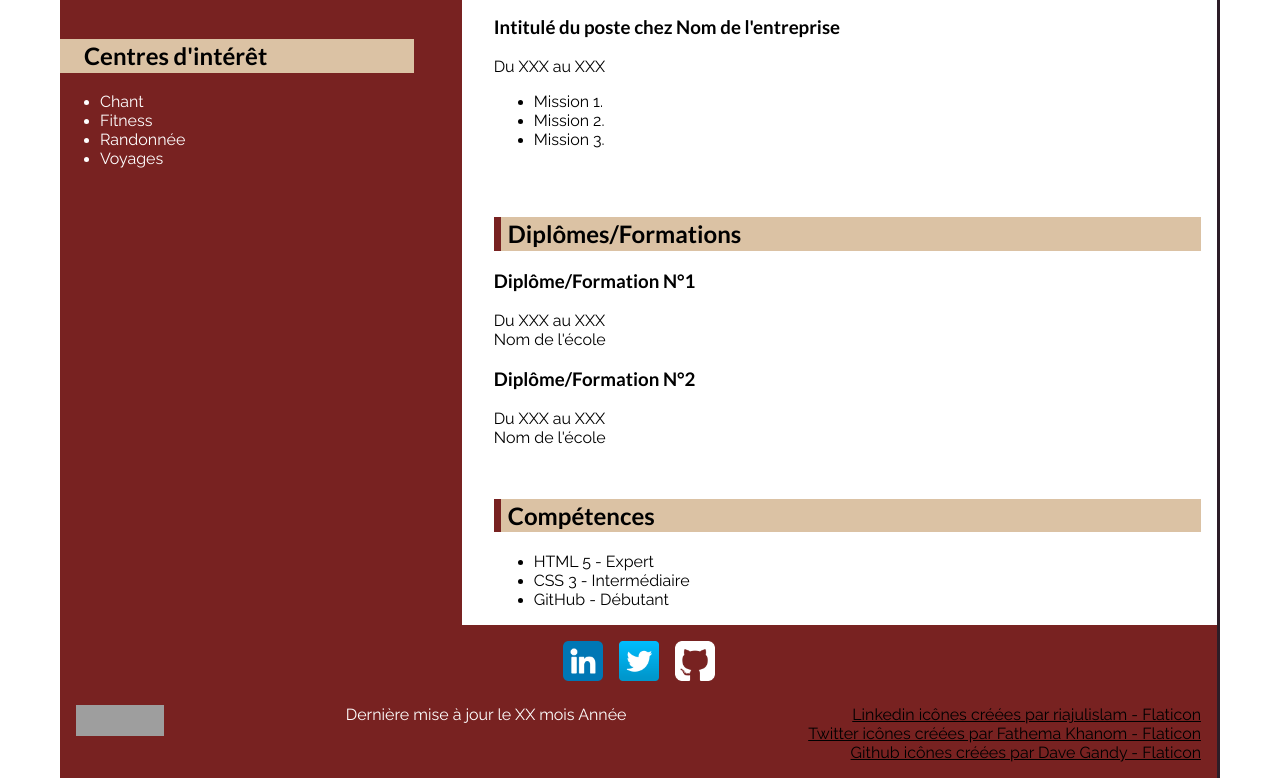
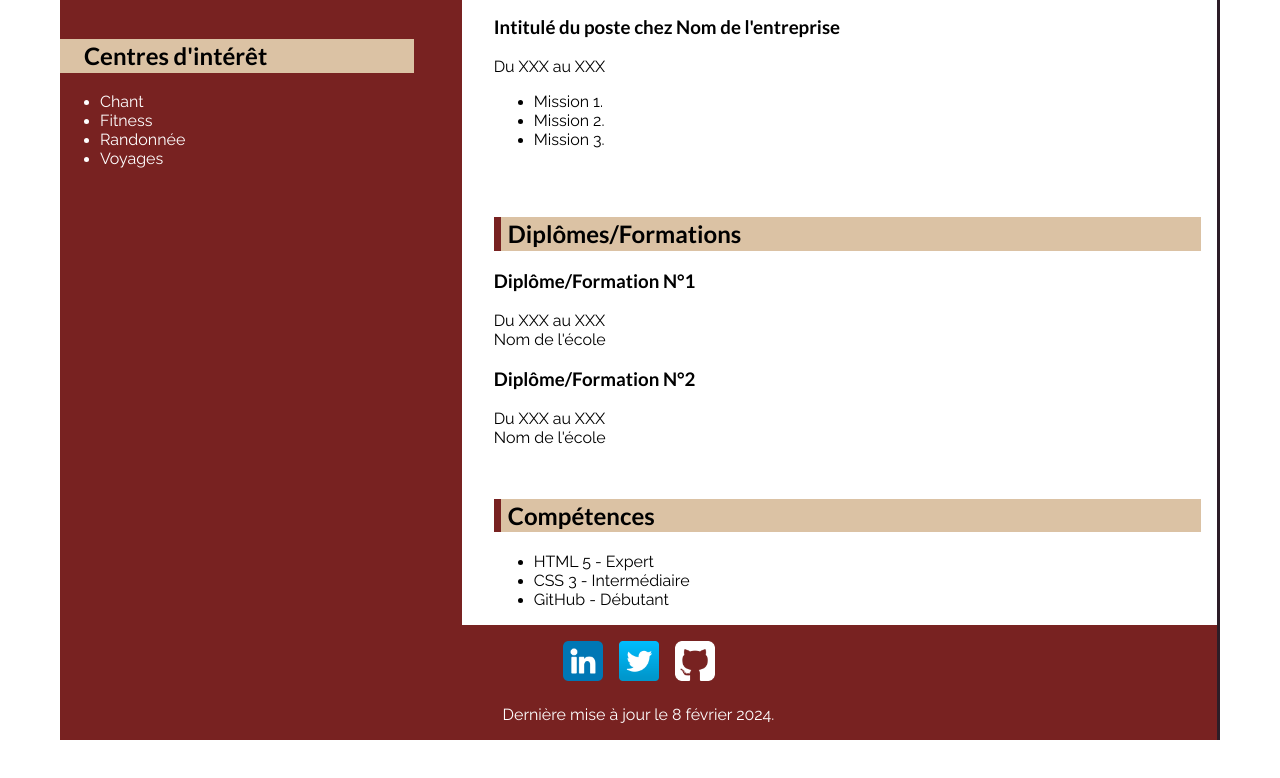
Before and after one commit to MonLucCo/CEF_CV-in-HTML-and-CSS_Test-version, a plain HTML site: page index.html in a window 1280 px wide. Shown: the part 827-1605 px from the top of the page. After the commit the page ends 1567 px from the top, so only its background shows below. Drawn offline with Linux system fonts and the light colour scheme; grey boxes are pictures that could not be loaded.

Commit message:
Resolution of rating criteria - Version to integrate

```diff
--- a/assets/css/style.css
+++ b/assets/css/style.css
@@ -179,7 +179,8 @@ p, a {
     color: white;
     display: flex;
     flex-direction: row;
-    justify-content: space-between;
+    justify-content: center;
+    /* justify-content: space-between; */ /* liaison avec les classes '.copyright__validator' et '.copyright__icones' */
     justify-items: center;
     padding: 1em 0 1em 0;
 }
@@ -190,6 +191,7 @@ p, a {
     display: flex;
     flex-direction: column;
     text-align: center;
+    display: none;          /* retrait du flux de la page, car non demandé - actualiser le 'justify-content' de '.copyright' */
 }
 /* fin : gestion des logos des validateurs */
 
@@ -199,6 +201,7 @@ p, a {
     display: flex;
     flex-direction: column;
     text-align: right;
+    display: none;          /* retrait du flux de la page, car non demandé - actualiser le 'justify-content' de '.copyright' */
 }
 .copyright__icones a {
     color: black;
--- a/index.html
+++ b/index.html
@@ -2,6 +2,7 @@
 <html lang="fr">
 <head>
     <meta charset="UTF-8">
+    <meta http-equiv="X-UA-Compatible" content="ie=edge">
     <meta name="viewport" content="width=device-width, initial-scale=1.0">
     <!-- Modifier le nom dans le titre de la page -->
     <title>CV de Jane Doe</title>
@@ -173,7 +174,7 @@
                 </p>
             </div>
             <div class="copyright__update">
-                <p>Dernière mise à jour le XX mois Année</p>
+                <p>Dernière mise à jour le <time datetime="2024-02-08">8 février 2024</time>.</p>
             </div>
             <div class="copyright__icones">
                 <!-- insérer les droits à l'image associés aux téléchargement des icônes -->
```
